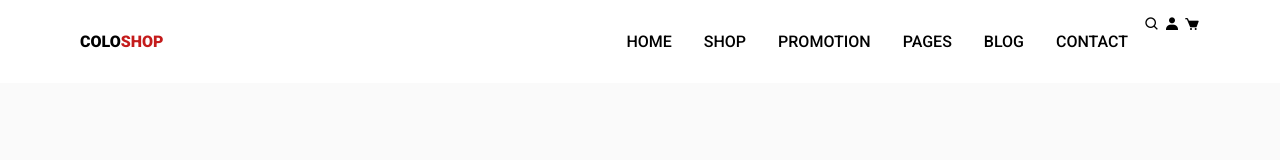
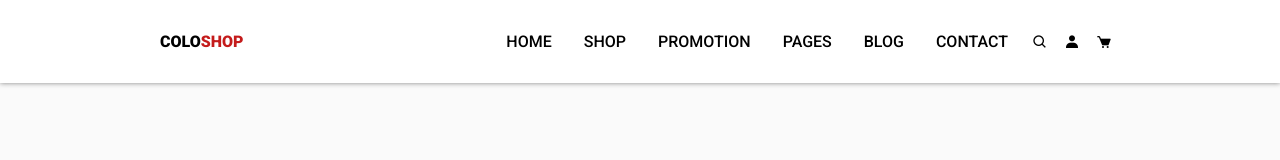
Before and after one commit to Sam-nk/example, a plain HTML site: page index.html in a window 1280 px wide. Drawn offline with nearby package versions, Linux system fonts and the light colour scheme.

Commit message:
Complete desktop navbar design.

```diff
--- a/styles.css
+++ b/styles.css
@@ -13,8 +13,9 @@ body{
 nav{
     display: flex;
     justify-content: space-between;
-    padding: 1rem 5rem 1rem 5rem;
+    padding: 1rem 10rem 1rem 10rem;
     background-color: white;
+    box-shadow: 0 0 5px grey;
 }
 nav .logo{
     text-transform: uppercase;
@@ -46,3 +47,16 @@ nav .logo span{
 .menu .menu-items ul a:hover{
     color: #c41b1b;
 }
+
+.menu .menu-actions{
+    /* border: 1px solid red; */
+    display: flex;
+    align-items: center;
+}
+.menu .menu-actions i{
+    margin: 0 .5rem;
+}
+
+.menu .menu-actions i:hover{
+    color: #c41b1b;
+}
```
